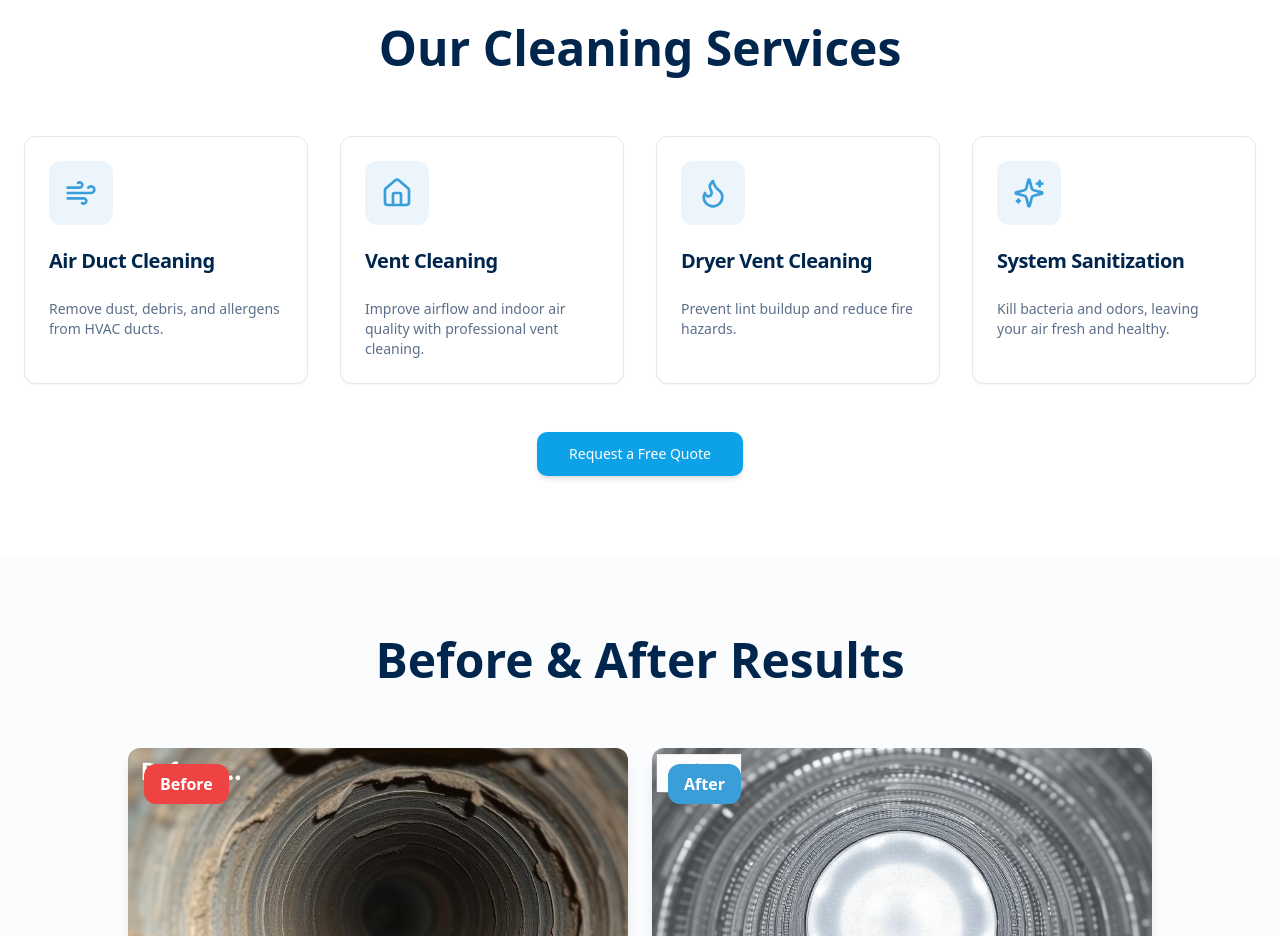
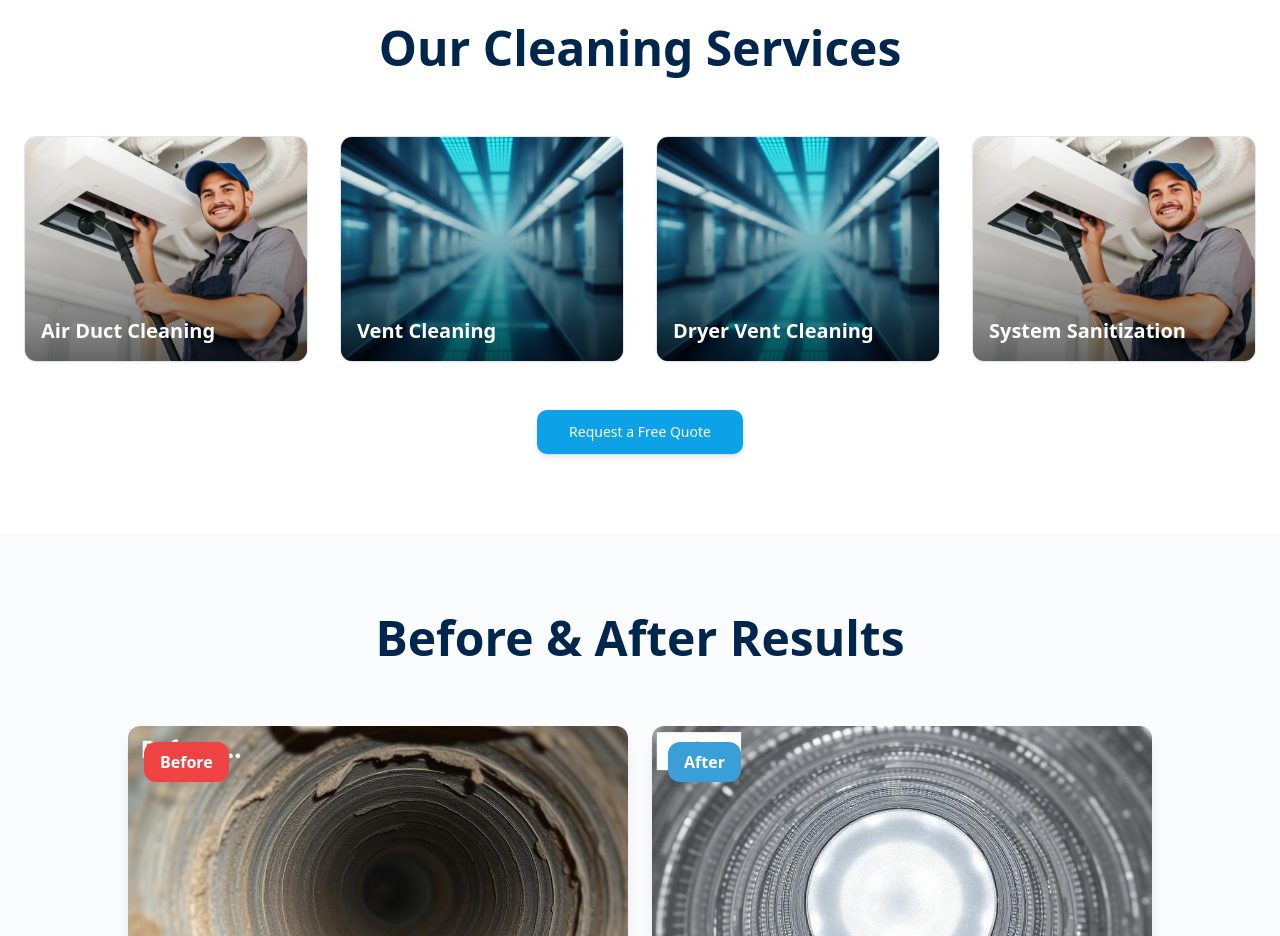
Before and after one commit to davisbryan595-lang/pure-vent-cleaner, a React (Vite) app: page / in a window 1280 px wide. Shown: the part 1460-2396 px from the top of the page. Built offline with nearby package versions, Linux system fonts and the light colour scheme.

Commit message:
Services: switch to image tiles with hover content overlay
cgen-047f50347bbd46c4bd819e34f424dc94

```diff
--- a/src/components/Services.tsx
+++ b/src/components/Services.tsx
@@ -1,32 +1,40 @@
 import { Button } from "@/components/ui/button";
-import { Card, CardContent, CardDescription, CardHeader, CardTitle } from "@/components/ui/card";
-import { Wind, Home, Flame, Sparkles } from "lucide-react";
+import { Card } from "@/components/ui/card";
+import heroBg from "@/assets/hero-bg.jpg";
+import techImg from "@/assets/about-technician.jpg";
 
 const services = [
   {
-    icon: Wind,
+    key: "air-duct-cleaning",
     title: "Air Duct Cleaning",
     description: "Remove dust, debris, and allergens from HVAC ducts.",
+    image: techImg,
   },
   {
-    icon: Home,
+    key: "vent-cleaning",
     title: "Vent Cleaning",
     description: "Improve airflow and indoor air quality with professional vent cleaning.",
+    image: heroBg,
   },
   {
-    icon: Flame,
+    key: "dryer-vent-cleaning",
     title: "Dryer Vent Cleaning",
     description: "Prevent lint buildup and reduce fire hazards.",
+    image: heroBg,
   },
   {
-    icon: Sparkles,
+    key: "system-sanitization",
     title: "System Sanitization",
     description: "Kill bacteria and odors, leaving your air fresh and healthy.",
+    image: techImg,
   },
 ];
 
 const Services = () => {
-  const scrollToContact = () => {
+  const scrollToContact = (service?: string) => {
+    const search = service ? `?service=${encodeURIComponent(service)}` : "";
+    const url = `#contact${search}`;
+    window.location.hash = url;
     const element = document.getElementById("contact");
     if (element) {
       element.scrollIntoView({ behavior: "smooth" });
@@ -45,25 +53,29 @@ const Services = () => {
         <div className="grid md:grid-cols-2 lg:grid-cols-4 gap-8 mb-12">
           {services.map((service, index) => (
             <Card
-              key={index}
-              className="animate-fade-up hover:shadow-xl transition-all duration-300 border-border bg-card"
+              key={service.key}
+              className="animate-fade-up overflow-hidden group border-border bg-card"
               style={{ animationDelay: `${index * 0.1}s` }}
             >
-              <CardHeader>
-                <div className="w-16 h-16 bg-primary/10 rounded-lg flex items-center justify-center mb-4">
-                  <service.icon className="w-8 h-8 text-primary" />
+              <div className="relative h-56">
+                <img src={service.image} alt={service.title} className="w-full h-full object-cover" />
+                <div className="absolute inset-0 bg-gradient-to-t from-black/60 via-black/20 to-transparent" />
+                <div className="absolute bottom-0 left-0 right-0 p-4">
+                  <h3 className="text-xl font-bold text-white">{service.title}</h3>
                 </div>
-                <CardTitle className="text-xl text-card-foreground">{service.title}</CardTitle>
-              </CardHeader>
-              <CardContent>
-                <CardDescription className="text-muted-foreground">{service.description}</CardDescription>
-              </CardContent>
+                <div className="absolute inset-0 flex flex-col items-center justify-center text-center p-6 bg-secondary/80 opacity-0 group-hover:opacity-100 transition-opacity">
+                  <p className="text-primary-foreground mb-4">{service.description}</p>
+                  <Button variant="cta" size="sm" onClick={() => scrollToContact(service.title)}>
+                    Request {service.title}
+                  </Button>
+                </div>
+              </div>
             </Card>
           ))}
         </div>
 
         <div className="text-center animate-fade-up">
-          <Button variant="cta" size="lg" onClick={scrollToContact}>
+          <Button variant="cta" size="lg" onClick={() => scrollToContact()}>
             Request a Free Quote
           </Button>
         </div>
```
